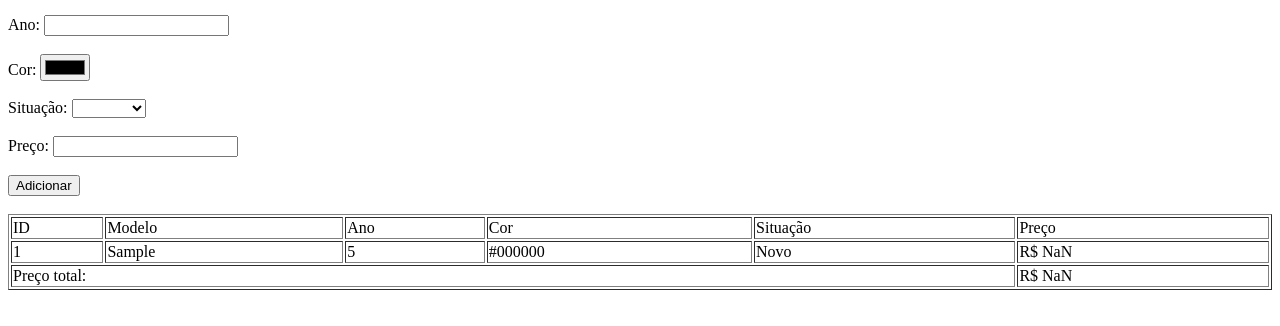
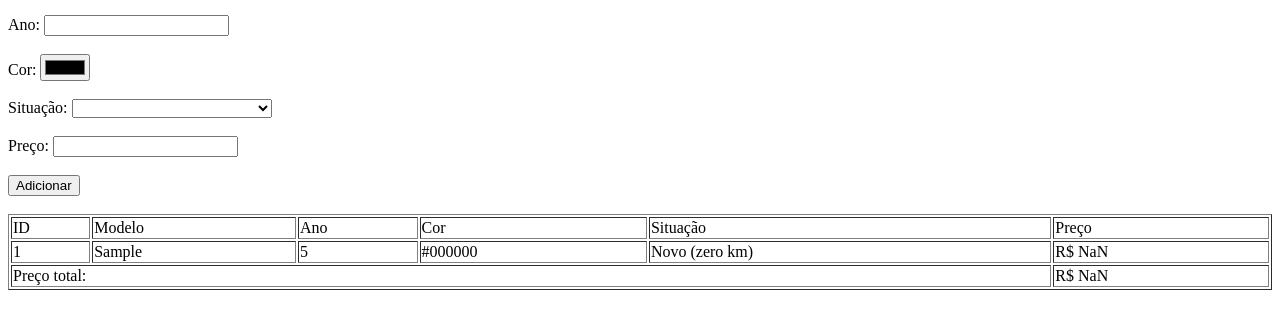
Before and after one commit to gabriela-gnsales/logica-programacao, a plain HTML site: page avaliacao-final/index.html in a window 1280 px wide. Both pictures are taken after typing "Sample", "5", "Sample" into the empty fields and a click on the button "Adicionar". Shown: the part 104-430 px from the top of the page. Drawn offline with Linux system fonts and the light colour scheme.

Commit message:
Update Avaliação Final

```diff
--- a/avaliacao-final/carros.js
+++ b/avaliacao-final/carros.js
@@ -20,7 +20,7 @@ function adicionar() {
     const cor = document.getElementById("cor");
     const situacao = document.getElementById("situacao");
     const preco = document.getElementById("preco");
-    const precoTotal = document.getElementById("total");
+    const precoTotal = document.getElementById("precoTotal");
 
     console.log(id, modelo.value, ano.value, cor.value, situacao.value, preco.value, precoTotal.value);
 
@@ -36,9 +36,7 @@ function adicionar() {
     carros.push(carro);
     console.table(carros);
 
-    let total = carros.reduce((total, carro) => {
-        return total + carro.preco;
-    }, 0);
+    total = carros.reduce((precoTotal , carro) => precoTotal  + carro.preco, 0);
 
     precoTotal.innerHTML = `R$ ${total.toFixed(2)}`
 
--- a/avaliacao-final/index.html
+++ b/avaliacao-final/index.html
@@ -26,9 +26,9 @@
 
     <label for="">Situação:</label>
     <select id="situacao">
-        <option value="Novo">Novo</option>
+        <option value="Novo (zero km)">Novo (zero km)</option>
+        <option value="Seminovo (até 5 anos de uso)">Seminovo (até 5 anos de uso)</option>
         <option value="Usado">Usado</option>
-        <option value="Zero">Zero KM</option>
     </select>
 
     <br><br>
@@ -48,7 +48,6 @@
                 <td>ID</td>
                 <td>Modelo</td>
                 <td>Ano</td>
-                <!-- td><a href=""></a>Ano</td> -->
                 <td>Cor</td>
                 <td>Situação</td>
                 <td>Preço</td>
@@ -62,7 +61,7 @@
         <tfoot>
             <tr>
                 <td colspan="5">Preço total:</td>
-                <td id="total"></td>
+                <td id="precoTotal"></td>
             </tr>
         </tfoot>
     </table>
```
